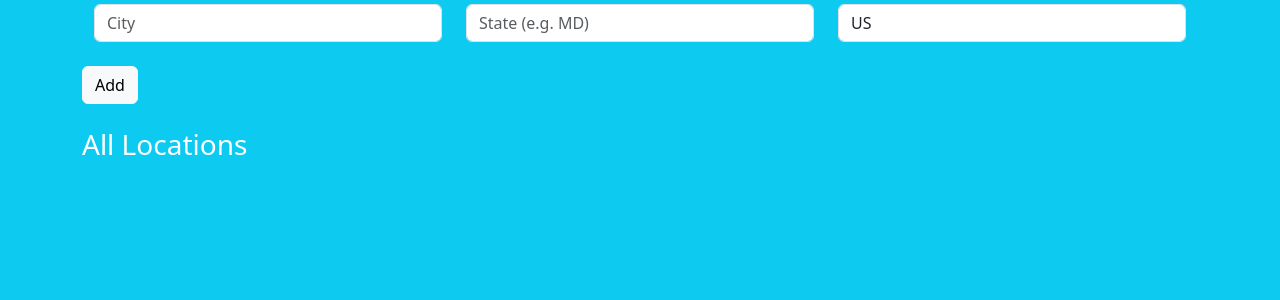
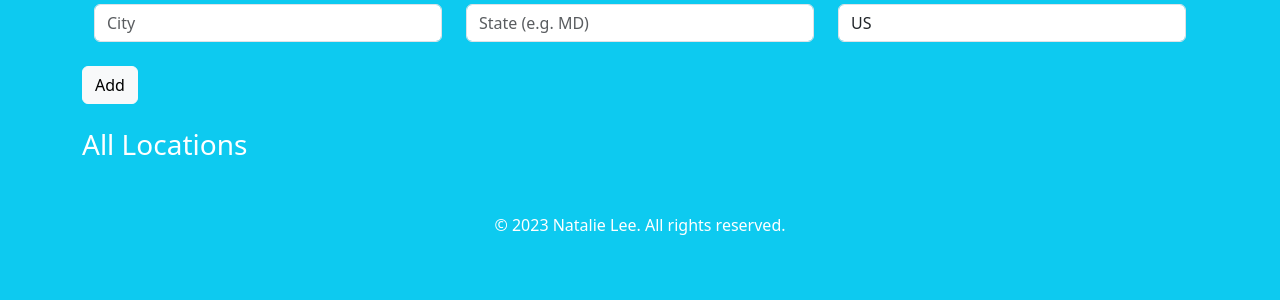
Before and after one commit to natalieswork/RaspyWeather, a Flask app: page / in a window 1280 px wide. Shown: the part 142-442 px from the top of the page. Run offline with Flask 3, Linux system fonts and the light colour scheme; data that the repository does not hold is empty; some libraries are stand-ins or nearby versions.

Commit message:
other stuff i forgot to add after pr lol

```diff
--- a/website/templates/base.html
+++ b/website/templates/base.html
@@ -41,6 +41,13 @@
       .close-btn {
         right: 0;
       }
+
+      .footer {
+        width: 80%;
+        margin: 0 auto;
+        text-align: center;
+        padding: 20px;
+      }
     </style>
   </head>
   <body class="bg-info text-white">
@@ -49,6 +56,10 @@
     </div>
 
     <div class="container">{% block content %} {% endblock %}</div>
+    <br />
+    <footer class="footer">
+      <p>&copy; 2023 Natalie Lee. All rights reserved.</p>
+    </footer>
 
     <script
       src="https://code.jquery.com/jquery-3.2.1.slim.min.js"
```
Also changed, not shown: README.md, README.txt (added).
